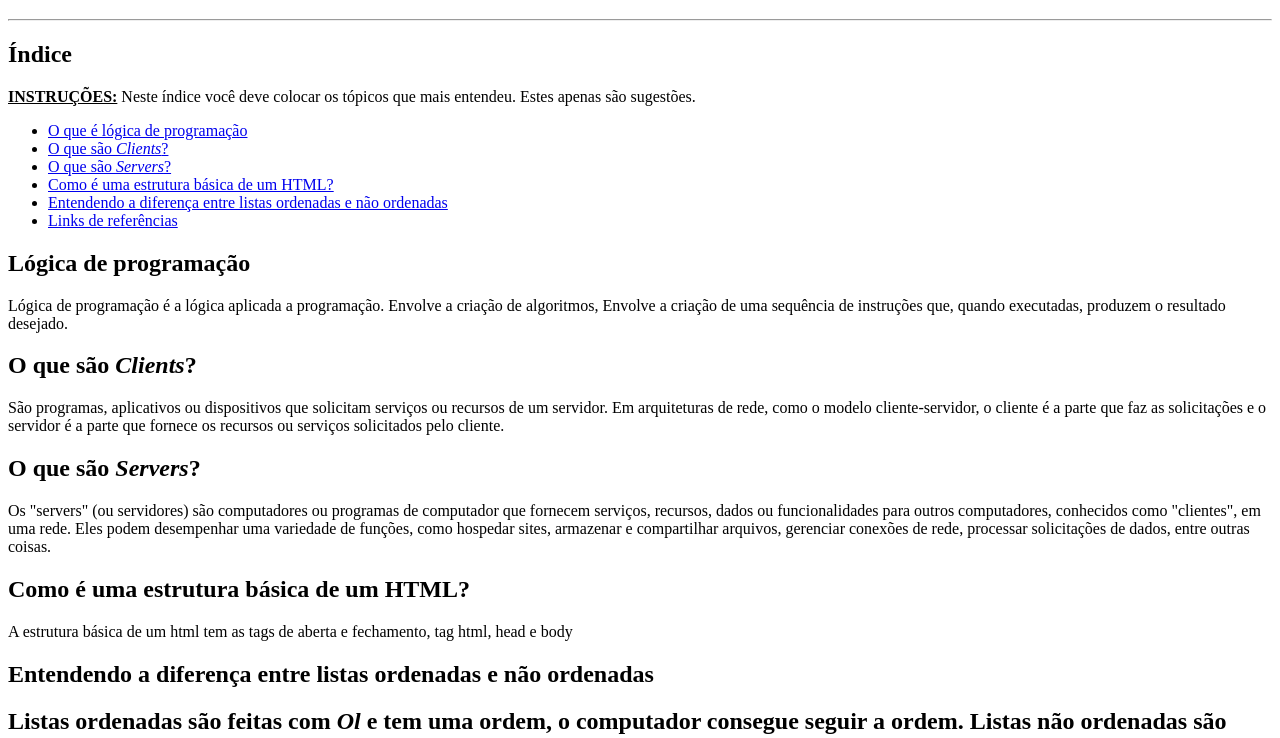
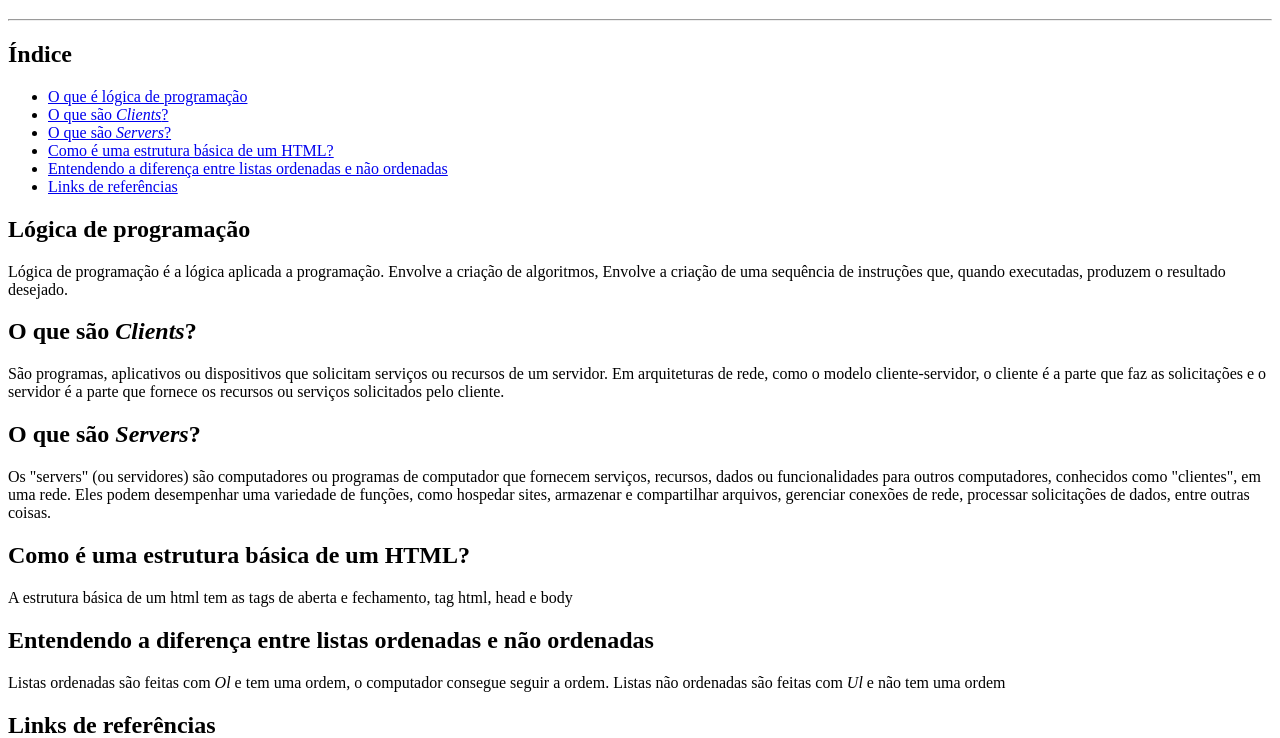
Before and after one commit to GabiCath/exerc-cio-dio, a plain HTML site: page index.html in a window 1280 px wide. Shown: the part 61-799 px from the top of the page. Drawn offline with Linux system fonts and the light colour scheme.

Commit message:
Update index.html

```diff
--- a/index.html
+++ b/index.html
@@ -11,14 +11,13 @@
     <hr />
 
     <h2>Índice</h2>
-    <p><strong><u>INSTRUÇÕES:</u> </strong>Neste índice você deve colocar os tópicos que mais entendeu. Estes apenas são sugestões.</p>
     <ul>
         <li><a href="#logicaprogramaçao">O que é lógica de programação</a></li>
         <li><a href="#clients">O que são <i>Clients</i>?</a></li>
         <li><a href="#servers">O que são <i>Servers</i>?</a></li>
-        <li><a href="#">Como é uma estrutura básica de um HTML?</a></li>
+        <li><a href="#estrutura">Como é uma estrutura básica de um HTML?</a></li>
         <li><a href="#listas">Entendendo a diferença entre listas ordenadas e não ordenadas</a></li>
-        <li><a href="#">Links de referências</a></li>
+        <li><a href="#link">Links de referências</a></li>
     </ul>
 
     <h2 id="logicaprogramaçao">Lógica de programação</h2>
@@ -28,20 +27,19 @@
     <p>São programas, aplicativos ou dispositivos que solicitam serviços ou recursos de um servidor. Em arquiteturas de rede, como o modelo cliente-servidor, o cliente é a parte que faz as solicitações e o servidor é a parte que fornece os recursos ou serviços solicitados pelo cliente.</p>
 
 
-    <h2 id="serves">O que são <i>Servers</i>?</h2>
+    <h2 id="servers">O que são <i>Servers</i>?</h2>
     <p>Os "servers" (ou servidores) são computadores ou programas de computador que fornecem serviços, recursos, dados ou funcionalidades para outros computadores, conhecidos como "clientes", em uma rede. Eles podem desempenhar uma variedade de funções, como hospedar sites, armazenar e compartilhar arquivos, gerenciar conexões de rede, processar solicitações de dados, entre outras coisas.
 
-    <h2>Como é uma estrutura básica de um HTML?</h2>
+    <h2 id="estrutura">Como é uma estrutura básica de um HTML?</h2>
     <p>A estrutura básica de um html tem as tags de aberta e fechamento, tag html, head e body</p>
 
     <h2 id="listas">Entendendo a diferença entre listas ordenadas e não ordenadas</h2>
-        <h2><strong>Listas ordenadas</strong> são feitas com <i>Ol</i> e tem uma ordem, o computador consegue seguir a ordem. <strong>Listas não ordenadas</strong> são feitas com <i>Ul</i> e não tem uma ordem</h2>
+        <p>Listas ordenadas são feitas com <i>Ol</i> e tem uma ordem, o computador consegue seguir a ordem. Listas não ordenadas são feitas com <i>Ul</i> e não tem uma ordem</p>
 
-    <h2>Links de referências</h2>
+    <h2 id="#link">Links de referências</h2>
     <ul>
         <li><a href="#">http://dio.me</a></li>
         <li><a href="#">http://w3c.org</a></li>
-        <li><a href="#">http://dio.me</a></li>
     </ul>
 
 </body>
```
